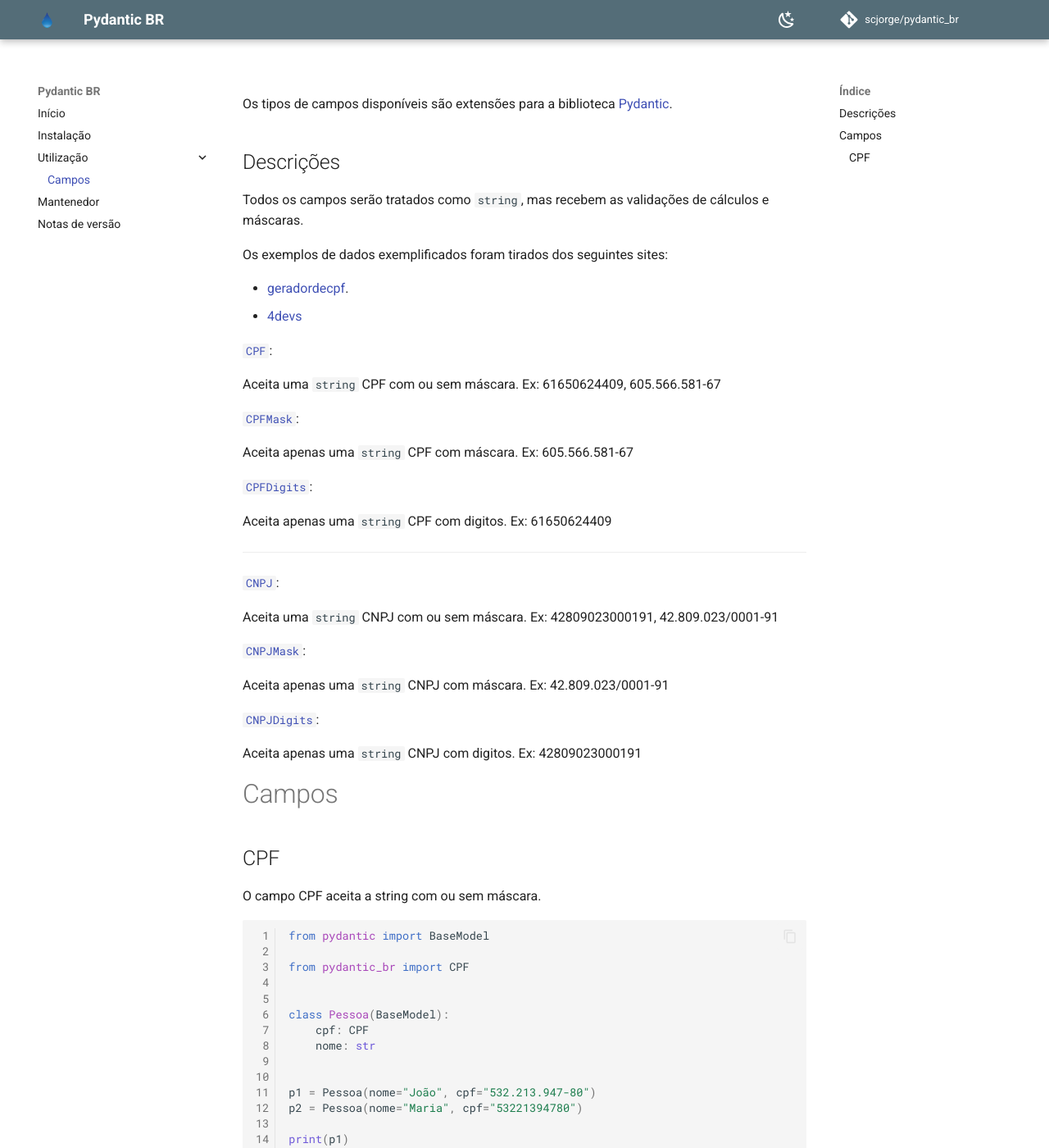
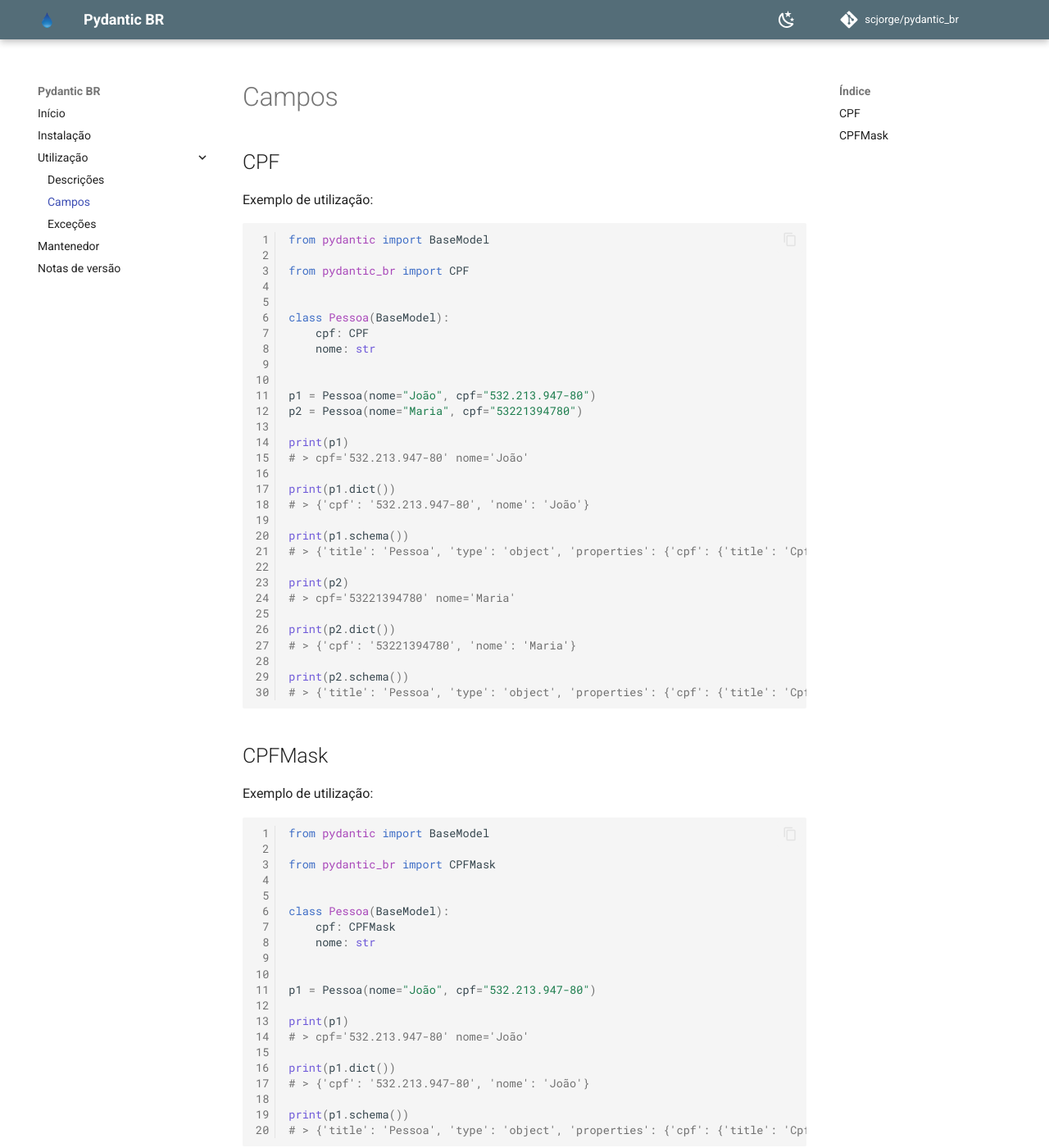
Before and after one commit to scjorge/pydantic_br, an MkDocs documentation site: the page built from docs/usage/field_types.md, in a window 1280 px wide and 1400 px high. Shown: the whole window at 82% size. Built offline with MkDocs 1.6.1 and Material for MkDocs 9.7.7, drawn with Linux system fonts in a browser that asks for light colours; comment, search, counter and statistics services are not loaded.

Commit message:
docs: add cpfmask and creeate exceptions structure

````diff
--- a/.pre-commit-config.yaml
+++ b/.pre-commit-config.yaml
@@ -25,6 +25,7 @@
 
     -   id: mypy
         name: mypy
+        exclude: "docs*"
         entry: poetry -C pydantic_br run mypy
         language: system
         types: [python]
--- a/docs/usage/field_types.md
+++ b/docs/usage/field_types.md
@@ -1,54 +1,6 @@
-Os tipos de campos disponíveis são extensões para a biblioteca [Pydantic](https://docs.pydantic.dev/).
-
-
-## Descrições
-Todos os campos serão tratados como `string`, mas recebem as validações de cálculos e máscaras.
-
-Os exemplos de dados exemplificados foram tirados dos seguintes sites:
-
-
-- [geradordecpf](https://www.geradordecpf.org/).
-- [4devs](https://www.4devs.com.br/gerador_de_cnpj)
-
-
-[`CPF`](#cpf):
-
-Aceita uma `string` CPF com ou sem máscara. Ex: 61650624409, 605.566.581-67
-
-
-[`CPFMask`](#cpfmask):
-
-Aceita apenas uma `string` CPF com máscara. Ex: 605.566.581-67
-
-
-[`CPFDigits`](#cpfdigits):
-
-Aceita apenas uma `string` CPF com digitos. Ex: 61650624409
-
-
----
-
-
-[`CNPJ`](#cnpj):
-
-Aceita uma `string` CNPJ com ou sem máscara. Ex: 42809023000191, 42.809.023/0001-91
-
-
-[`CNPJMask`](#cnpjmask):
-
-Aceita apenas uma `string` CNPJ com máscara. Ex: 42.809.023/0001-91
-
-
-[`CNPJDigits`](#cnpjdigits):
-
-Aceita apenas uma `string` CNPJ com digitos. Ex: 42809023000191
-
-
-
-# Campos
 ## CPF
 
-O campo CPF aceita a string com ou sem máscara.
+Exemplo de utilização:
 
 ```{.py3 linenums=1}
 from pydantic import BaseModel
@@ -82,3 +34,33 @@
 print(p2.schema())
 # > {'title': 'Pessoa', 'type': 'object', 'properties': {'cpf': {'title': 'Cpf', 'type': 'string', 'format': 'cpf'}, 'nome': {'title': 'Nome', 'type': 'string'}}, 'required': ['cpf', 'nome']}
 ```
+
+
+
+
+## CPFMask
+
+Exemplo de utilização:
+
+```{.py3 linenums=1}
+from pydantic import BaseModel
+
+from pydantic_br import CPFMask
+
+
+class Pessoa(BaseModel):
+    cpf: CPFMask
+    nome: str
+
+
+p1 = Pessoa(nome="João", cpf="532.213.947-80")
+
+print(p1)
+# > cpf='532.213.947-80' nome='João'
+
+print(p1.dict())
+# > {'cpf': '532.213.947-80', 'nome': 'João'}
+
+print(p1.schema())
+# > {'title': 'Pessoa', 'type': 'object', 'properties': {'cpf': {'title': 'Cpf', 'type': 'string', 'format': 'cpf'}, 'nome': {'title': 'Nome', 'type': 'string'}}, 'required': ['cpf', 'nome']}
+```
--- a/mkdocs.yml
+++ b/mkdocs.yml
@@ -7,7 +7,9 @@
   - Início: index.md
   - Instalação: install.md
   - Utilização:
+    - Descrições: usage/descriptions.md
     - Campos: usage/field_types.md
+    - Exceções: usage/exceptions.md
   - Mantenedor: maintainer.md
   - Notas de versão: changelog.md
 
````
Also changed, not shown: docs/usage/descriptions.md (added, +48 -0 lines), docs/usage/exceptions.md (added), 4 other files.
